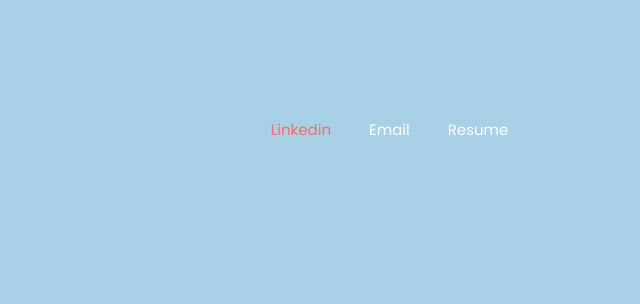
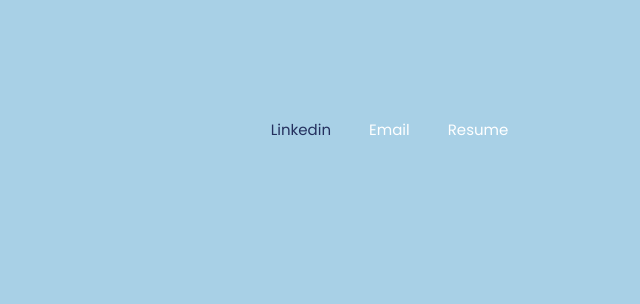
Before and after one commit to lilytao2001/website, a plain HTML site: page index.html in a window 1280 px wide. In both pictures the pointer is over the link "Linkedin". Shown: the top 304 px of the page, 626-1266 px from the left. Drawn offline with nearby package versions, Linux system fonts and the light colour scheme.

Commit message:
Update styles.css

```diff
--- a/styles.css
+++ b/styles.css
@@ -19,7 +19,7 @@
      padding-right: 5%;
      padding-top: 13%;}
 a:hover {
-  color: #f76c6c;
+  color: #24305e;
   text-decoration:bold;
 }
 a:link {
```
